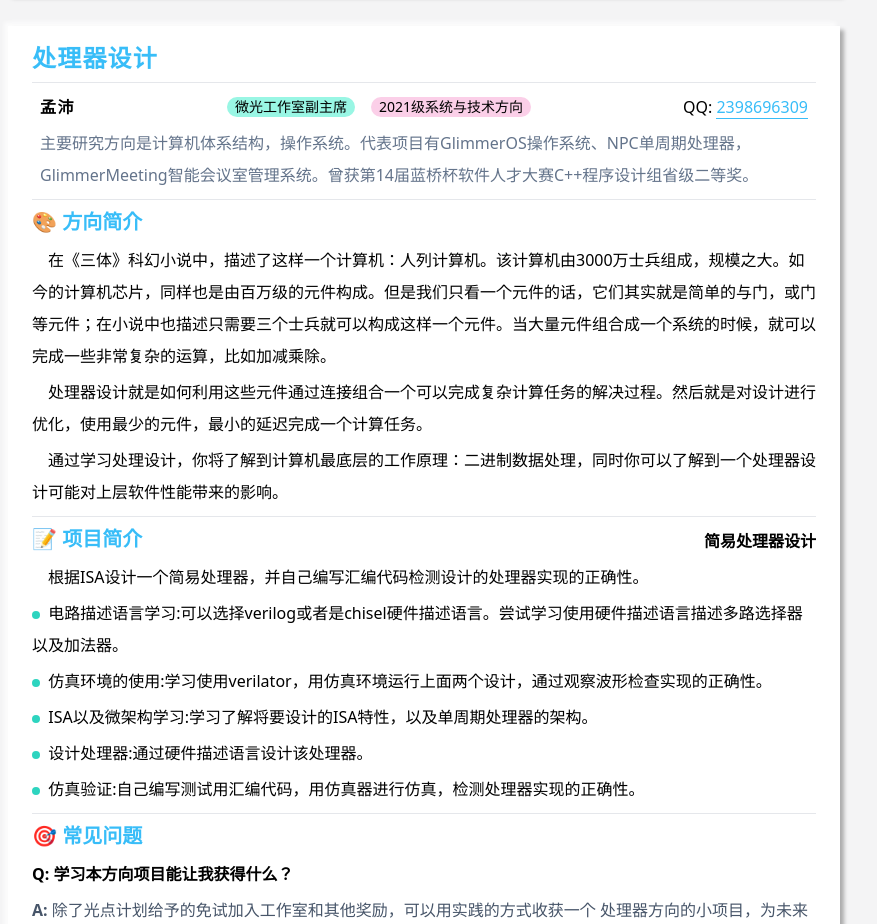
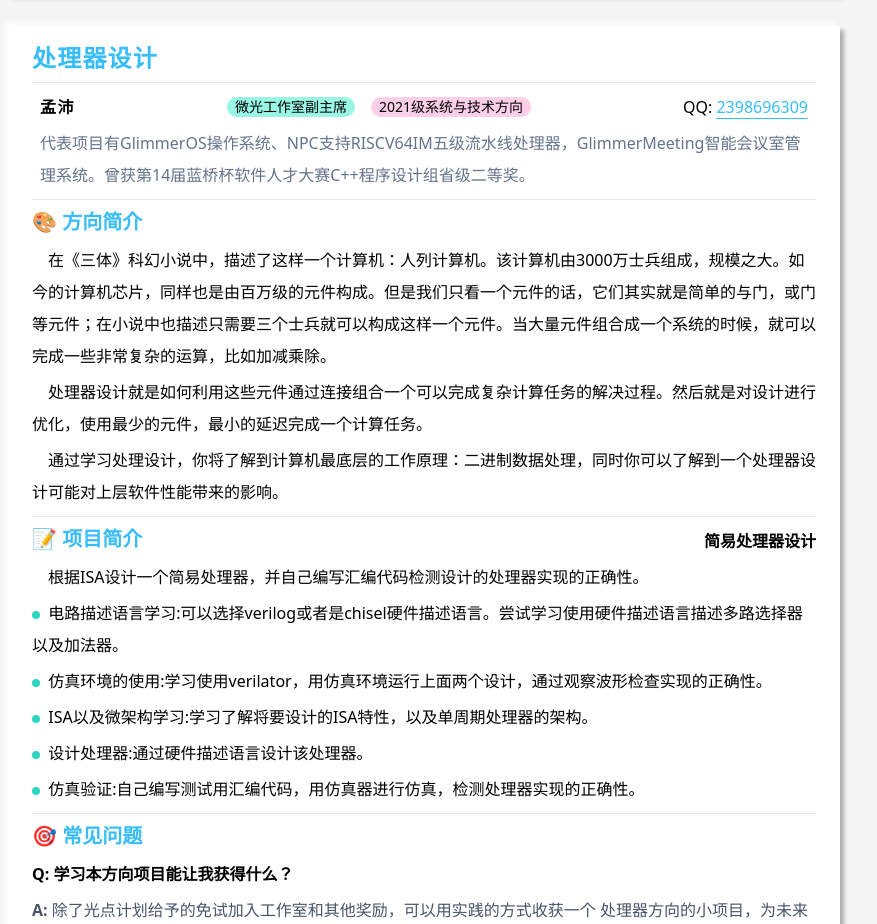
Before and after one commit to ZbWeR/LuminousEndeavors, a Vue app: page /about in a window 1280 px wide. Shown: the part 3400-4324 px from the top of the page, without its empty margins (232-1109 px from the left). Built offline with nearby package versions, Linux system fonts and the light colour scheme.

Commit message:
📃 docs: 更新负责人信息

```diff
--- a/src/views/ProjectIntroduction.vue
+++ b/src/views/ProjectIntroduction.vue
@@ -269,7 +269,7 @@ const projectInfo = [
       title: "微光工作室副主席",
       grade: "2021级系统与技术方向",
       experience:
-        "主要研究方向是计算机体系结构，操作系统。代表项目有GlimmerOS操作系统、NPC单周期处理器，GlimmerMeeting智能会议室管理系统。曾获第14届蓝桥杯软件人才大赛C++程序设计组省级二等奖。",
+        "代表项目有GlimmerOS操作系统、NPC支持RISCV64IM五级流水线处理器，GlimmerMeeting智能会议室管理系统。曾获第14届蓝桥杯软件人才大赛C++程序设计组省级二等奖。",
       contact: "2398696309",
     },
     directionIntroduction: [
```
